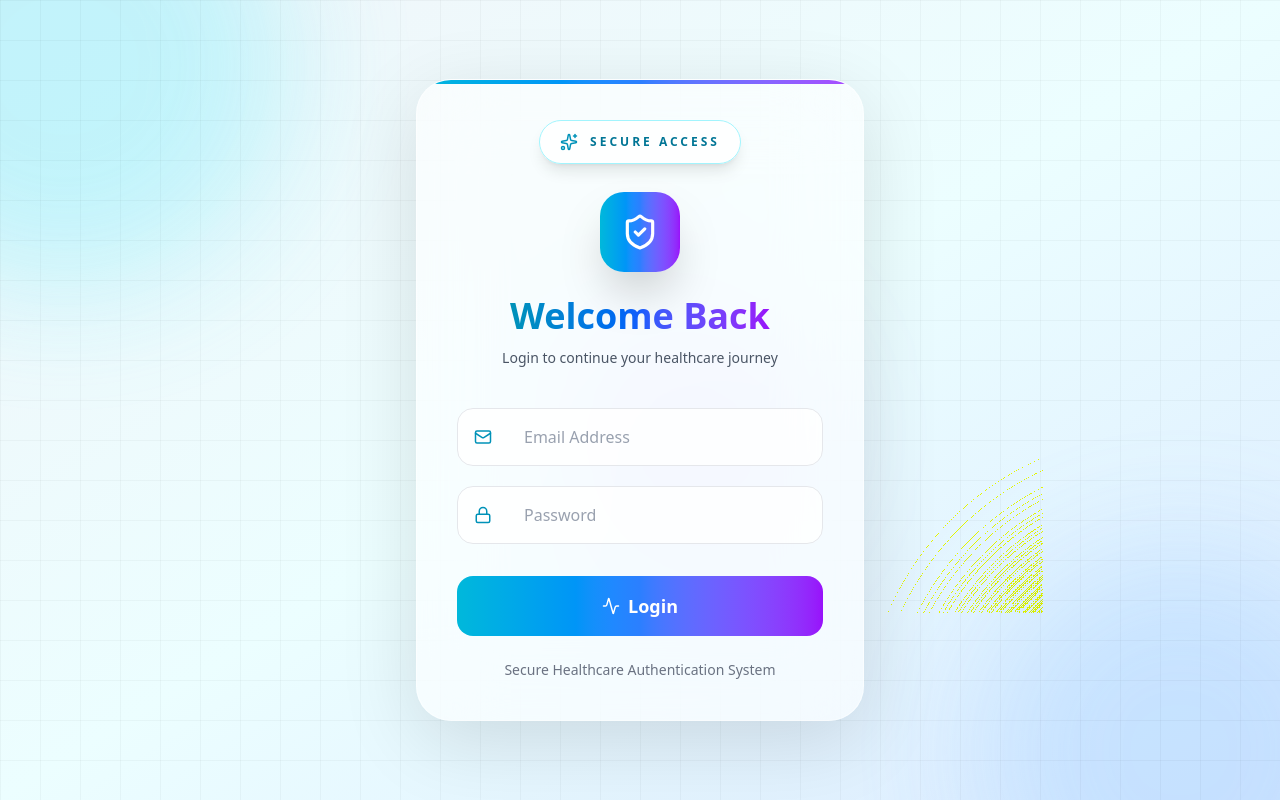
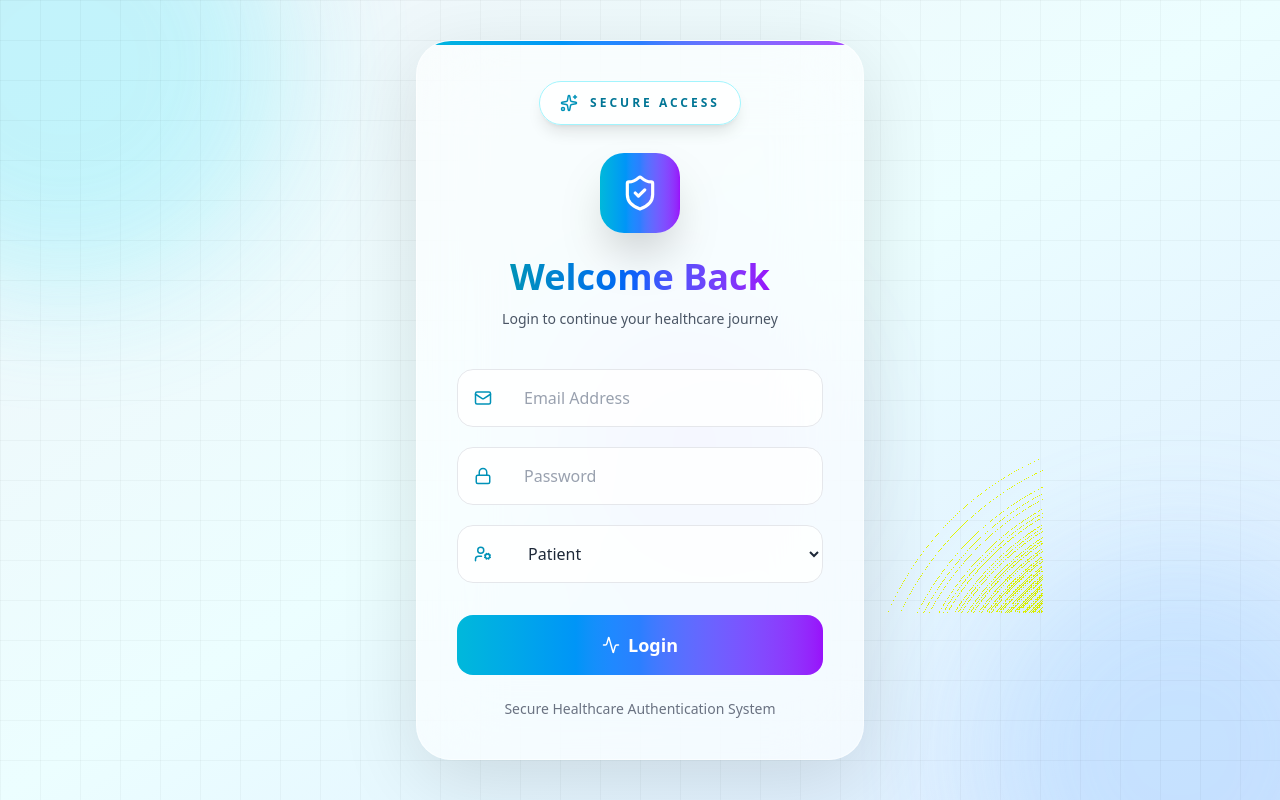
Before and after one commit to Anas011232/Smart-Hospital-Management-System-SaaS-, a Next.js app in the folder frontend/: page /login in a window 1280 px wide. Built offline with nearby package versions, Linux system fonts and the light colour scheme.

Commit message:
feat: enhance login functionality with role selection and improved error handling

```diff
--- a/frontend/app/(auth)/login/page.jsx
+++ b/frontend/app/(auth)/login/page.jsx
@@ -1,4 +1,3 @@
-//A problem occurs.
 "use client";
 
 import { useState } from "react";
@@ -8,6 +7,7 @@ import {
   ShieldCheck,
   Sparkles,
   Activity,
+  UserCog,
 } from "lucide-react";
 
 export default function Login() {
@@ -16,6 +16,7 @@ export default function Login() {
   const [form, setForm] = useState({
     email: "",
     password: "",
+    role: "patient",
   });
 
   const handleLogin = async () => {
@@ -35,25 +36,37 @@ export default function Login() {
 
       const data = await res.json();
 
+      if (!res.ok) {
+        alert(data.message || "Login Failed");
+        return;
+      }
+
+      localStorage.setItem("token", data.token);
+      localStorage.setItem("user", JSON.stringify(data.user));
+
       if (data.user?.role === "hospital") {
         window.location.href = "/hospital/dashboard";
+        return;
       }
 
       if (data.user?.role === "patient") {
         window.location.href = "/patient-dashboard";
+        return;
       }
 
       if (data.user?.role === "doctor") {
         window.location.href = "/doctor-dashboard";
+        return;
       }
 
       if (data.user?.role === "admin") {
         window.location.href = "/admin-dashboard";
+        return;
       }
 
     } catch (err) {
-      console.log(err);
-      alert("Login Failed ❌");
+      console.error(err);
+      alert("Server Connection Failed");
     } finally {
       setLoading(false);
     }
@@ -70,6 +83,7 @@ export default function Login() {
         <div className="absolute bottom-[-150px] right-[-100px] w-[400px] h-[400px] bg-blue-300/40 rounded-full blur-3xl animate-pulse"></div>
 
         <div className="absolute top-[40%] left-[45%] w-[220px] h-[220px] bg-purple-300/30 rounded-full blur-3xl"></div>
+
       </div>
 
       {/* Grid */}
@@ -95,6 +109,7 @@ export default function Login() {
                 <span className="text-xs font-semibold tracking-[3px] uppercase text-cyan-700">
                   Secure Access
                 </span>
+
               </div>
 
               <div className="mt-7 flex justify-center">
@@ -102,7 +117,9 @@ export default function Login() {
                 <div className="w-20 h-20 rounded-3xl bg-gradient-to-r from-cyan-500 via-blue-500 to-purple-600 flex items-center justify-center shadow-2xl">
 
                   <ShieldCheck className="text-white" size={38} />
+
                 </div>
+
               </div>
 
               <h1 className="mt-6 text-4xl font-black">
@@ -110,11 +127,13 @@ export default function Login() {
                 <span className="bg-gradient-to-r from-cyan-600 via-blue-600 to-purple-600 bg-clip-text text-transparent">
                   Welcome Back
                 </span>
+
               </h1>
 
               <p className="mt-3 text-gray-600 text-sm">
                 Login to continue your healthcare journey
               </p>
+
             </div>
 
             {/* Inputs */}
@@ -124,6 +143,7 @@ export default function Login() {
                 icon={<Mail size={18} />}
                 type="email"
                 placeholder="Email Address"
+                value={form.email}
                 onChange={(e) =>
                   setForm({
                     ...form,
@@ -136,6 +156,7 @@ export default function Login() {
                 icon={<Lock size={18} />}
                 type="password"
                 placeholder="Password"
+                value={form.password}
                 onChange={(e) =>
                   setForm({
                     ...form,
@@ -143,6 +164,32 @@ export default function Login() {
                   })
                 }
               />
+
+              {/* Role Select */}
+              <div className="flex items-center rounded-2xl border border-gray-200 bg-white/80 overflow-hidden transition-all duration-300 focus-within:border-cyan-400">
+
+                <div className="px-4 text-cyan-600 flex items-center justify-center">
+                  <UserCog size={18} />
+                </div>
+
+                <select
+                  value={form.role}
+                  onChange={(e) =>
+                    setForm({
+                      ...form,
+                      role: e.target.value,
+                    })
+                  }
+                  className="w-full bg-transparent px-4 py-4 outline-none text-gray-800"
+                >
+                  <option value="patient">Patient</option>
+                  <option value="hospital">Hospital</option>
+                  <option value="doctor">Doctor</option>
+                  <option value="admin">Admin</option>
+                </select>
+
+              </div>
+
             </div>
 
             {/* Login Button */}
@@ -161,23 +208,24 @@ export default function Login() {
                 <Activity size={18} />
 
                 {loading ? "Logging in..." : "Login"}
+
               </span>
+
             </button>
 
-            {/* Footer */}
             <p className="text-center text-sm text-gray-500 mt-6">
               Secure Healthcare Authentication System
             </p>
+
           </div>
+
         </div>
+
       </div>
+
     </div>
   );
 }
-
-/* =========================
-   Components
-========================= */
 
 const Input = ({ icon, ...props }) => {
   return (
@@ -191,6 +239,7 @@ const Input = ({ icon, ...props }) => {
         {...props}
         className="w-full bg-transparent px-4 py-4 leading-normal outline-none text-gray-800 placeholder:text-gray-400"
       />
+
     </div>
   );
 };
```
